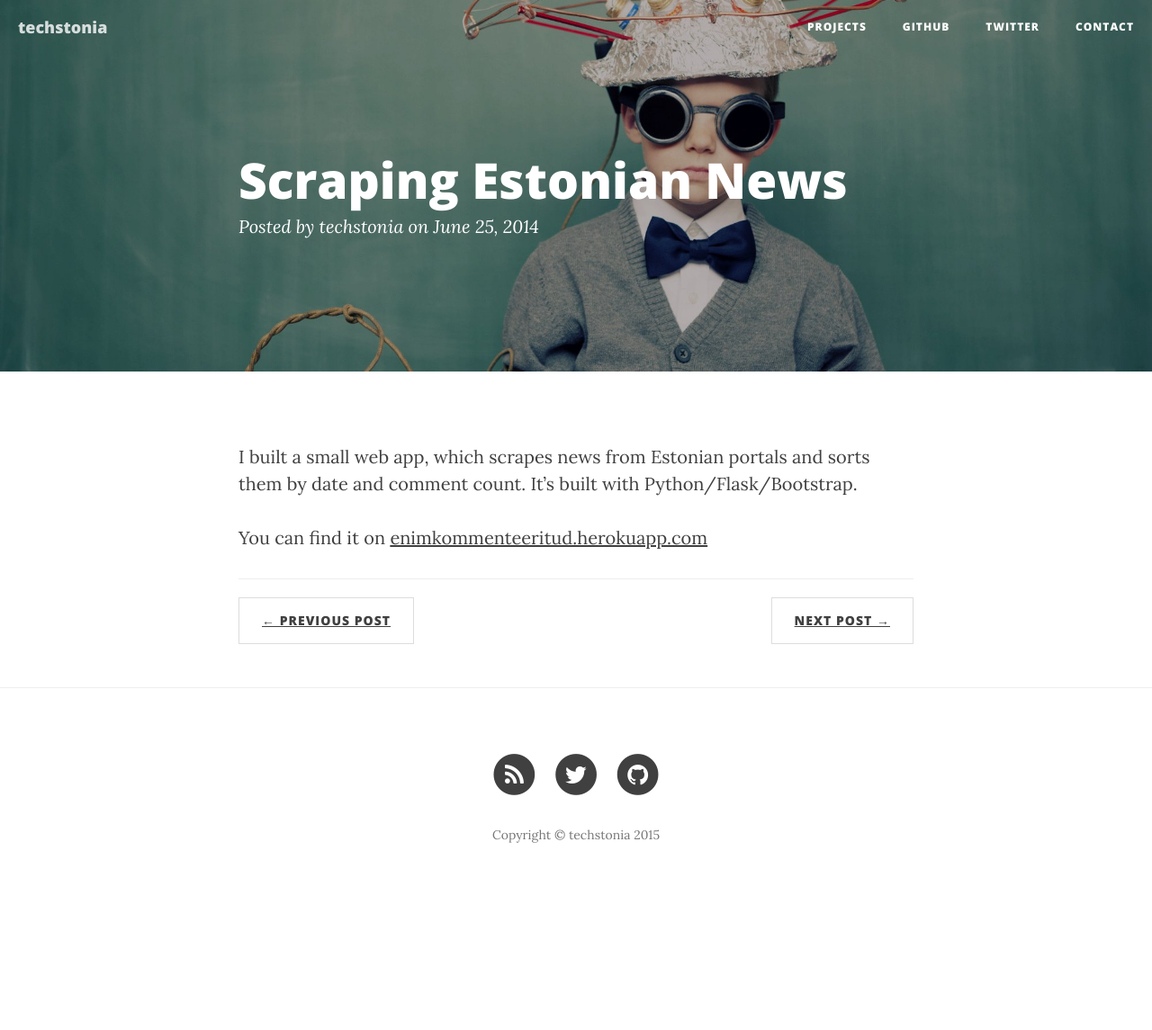
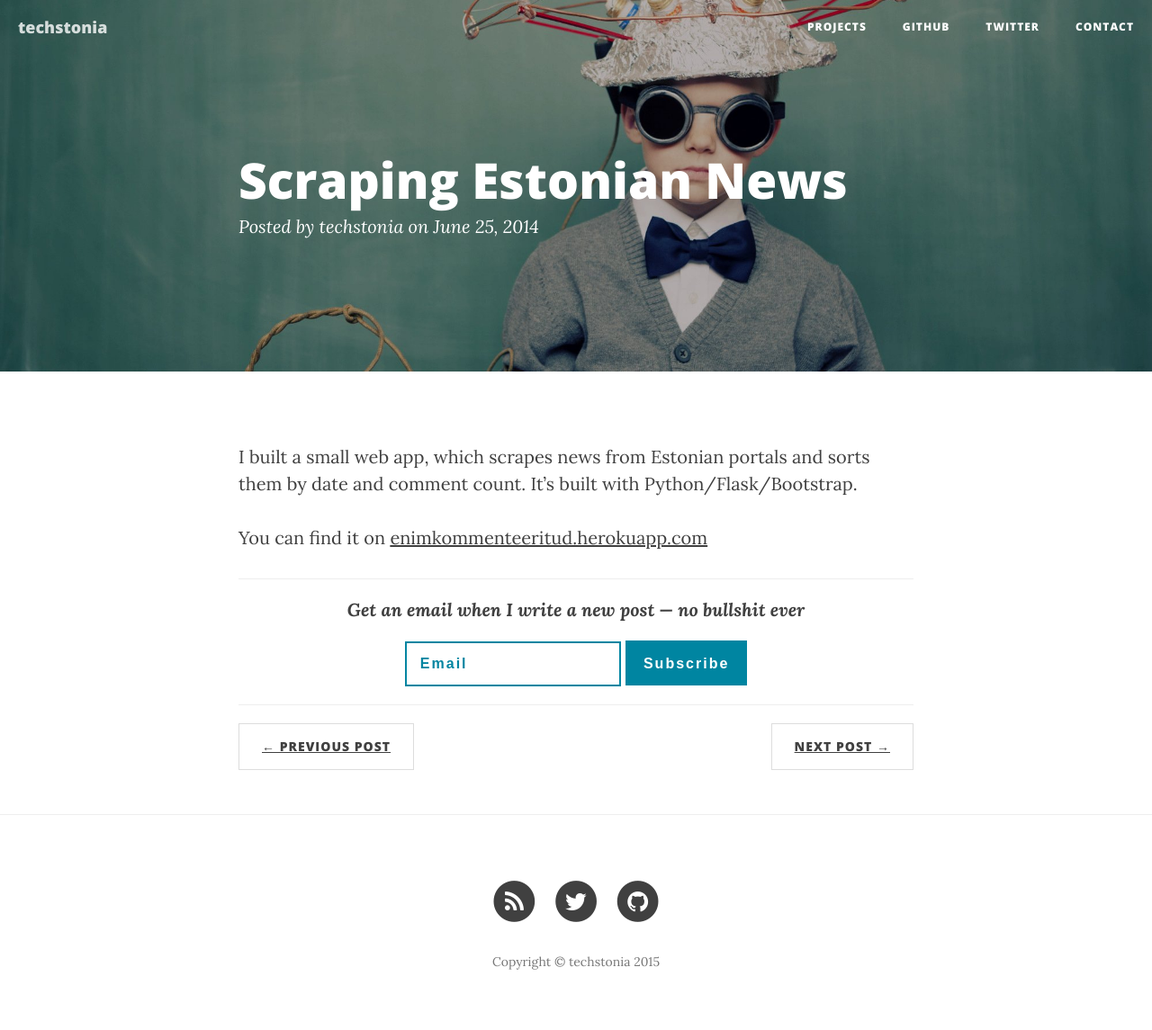
Before and after one commit to techstonia/techstonia.github.io, a Jekyll site: the page built from _posts/2014-06-25-scraping-estonian-news.markdown, in a window 1280 px wide. Shown: the whole page at 90% size. Built offline with Jekyll 4.4.1, drawn with Linux system fonts in a browser that asks for light colours; nearby versions of some CDN libraries; comment, search, counter and statistics services are not loaded; before the commit the page ends 1004 px from its top, so only the background shows below that.

Commit message:
Added a mailing list

```diff
--- a/_layouts/post.html
+++ b/_layouts/post.html
@@ -27,6 +27,26 @@ layout: default
 
 				{{ content }}
 
+                <hr>
+                <!-- Begin MailChimp Signup Form -->
+                <div id="mc_embed_signup">
+                <form action="//github.us12.list-manage.com/subscribe/post?u=ea5bd8174bfd35b2a41e48551&amp;id=19b8af61a0" method="post" id="mc-embedded-subscribe-form" name="mc-embedded-subscribe-form" class="validate" target="_blank" novalidate>
+                    <div id="mc_embed_signup_scroll">
+
+                        <!-- real people should not fill this in and expect good things - do not remove this or risk form bot signups-->
+                        <div style="position: absolute; left: -5000px;" aria-hidden="true"><input type="text" name="b_ea5bd8174bfd35b2a41e48551_19b8af61a0" tabindex="-1" value=""></div>
+
+                        <div class="call-to-action-text text-center">
+                            <i>Get an email when I write a new post — no bullshit ever</i>
+                        </div>
+                        <div id="container-email-submit">
+                            <input type="email" value="" name="EMAIL" class="email" id="mce-EMAIL" placeholder="Email" required>
+                            <input type="submit" value="Subscribe" name="subscribe" id="mc-embedded-subscribe" class="button">
+                        </div>
+                    </div>
+                </form>
+                </div>
+                <!--End mc_embed_signup-->
                 <hr>
 
                 <ul class="pager">
--- a/css/clean-blog.css
+++ b/css/clean-blog.css
@@ -412,3 +412,85 @@ li a {
   cursor: pointer;
   cursor: hand;
 }
+
+/*
+  Mailchimp stuff
+*/
+
+.call-to-action-text {
+  font-weight: bold;
+}
+
+#container-email-submit {
+  width: 100%;
+  text-align: center;
+  margin-top: 20px;
+}
+
+#container-email-submit ::-webkit-input-placeholder {
+  color: #0085a1;
+}
+
+#container-email-submit :-moz-placeholder { /* Firefox 18- */
+  color: #0085a1;
+}
+
+#container-email-submit ::-moz-placeholder {  /* Firefox 19+ */
+  color: #0085a1;
+}
+
+#container-email-submit :-ms-input-placeholder {
+  color: #0085a1;
+}
+
+#container-email-submit input.email {
+  display: inline-block;
+  border: 2px solid #0085a1;
+  height: 50px;
+  font-family: sans-serif;
+  font-size: 16px;
+  color: #0085a1;
+  letter-spacing: 2px;
+  font-style: normal;
+  padding-left: 15px;
+  font-weight: bold;
+}
+
+#container-email-submit input.button {
+  display: inline-block;
+  width: 135px;
+  height: 50px;
+  border-radius: 0%;
+  border: 2px solid #0085a1;
+  line-height: 48px;
+  font-family: sans-serif;
+  font-size: 16px;
+  letter-spacing: 2px;
+  font-style: normal;
+  color: white;
+  font-weight: bold;
+  background-color: #0085a1;
+  padding-top: 0px;
+}
+
+#container-email-submit input.button {
+  display: inline-block;
+  width: 135px;
+  height: 50px;
+  border-radius: 0%;
+  border: 2px solid #0085a1;
+  line-height: 48px;
+  font-family: sans-serif;
+  font-size: 16px;
+  letter-spacing: 2px;
+  font-style: normal;
+  color: white;
+  font-weight: bold;
+  background-color: #0085a1;
+  padding-top: 0px;
+}
+
+#container-email-submit input.button:hover {
+  color: #0085a1;
+  background-color: white;
+}
```
